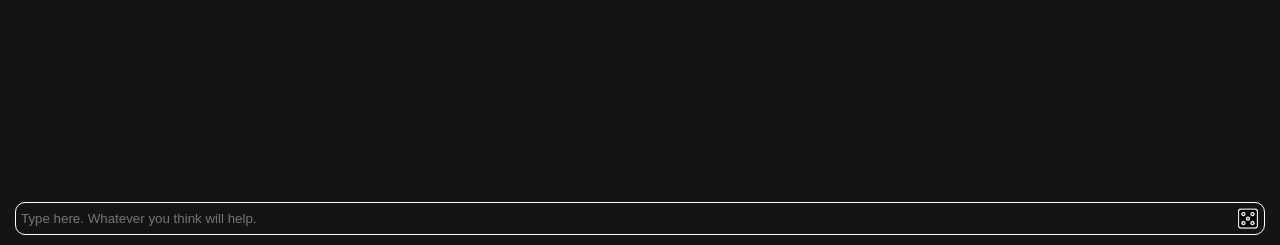
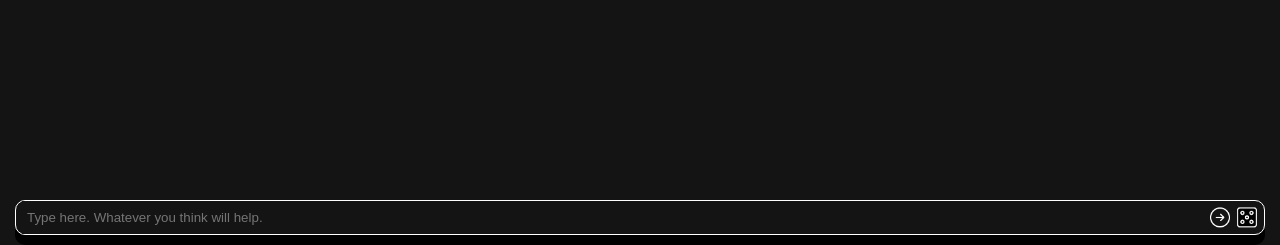
Before and after one commit to Ravdar/movie-recommender, a Django app: template mainapp/templates/mainapp/refactored.html in a window 1280 px wide. Shown: the part 555-800 px from the top of the page. Run offline with Django 4.2, Linux system fonts and the light colour scheme; the template is opened without the code that fills it: values that come from a table or form of the project are taken from there, others are empty; parts of the project's set-up code (start-up, migrations or seed data) failed here and were passed over; some libraries are stand-ins or nearby versions.

Commit message:
inputbox fixed

```diff
--- a/mainapp/static/main_view.js
+++ b/mainapp/static/main_view.js
@@ -1,6 +1,7 @@
 
-var mainContent = document.querySelector('main')
-var loadingScreen = document.querySelector('.loading-screen')
+var mainContent = document.querySelector('main');
+var loadingScreen = document.querySelector('.loading-screen');
+var promptInputbox = document.getElementById('prompt-form');
 var staticBaseUrl = "{% static '' %}";
 
 function justifyHeight(className) {
@@ -98,11 +99,14 @@ function pickRandomMovies() {
 
 
     mainContent.style.display = 'none'
+    promptInputbox.style.display = 'none'
     loadingScreen.style.display = 'flex'
+
 }
 
 function displayLoadingScreen() {
     mainContent.style.display = 'none'
+    promptInputbox.style.display = 'none'
     loadingScreen.style.display = 'flex'
 
 }
@@ -126,16 +130,16 @@ function toggleImageF(platform, img_off, img_on) {
     imageElement.setAttribute('clicked', String(currentImageIndex));
 }
 
-function showTooltip(tooltip) {
+function showTooltip(tooltip, translateX) {
     var tooltip = document.getElementById(tooltip);
-    tooltip.style.transform = "translateY(-160%) translateX(-43%) scale(1)";
+    tooltip.style.transform = "translateY(-195%) translateX(" + translateX + ") scale(1)";
 
 }
 
-function hideTooltip(tooltip) {
+function hideTooltip(tooltip, translateX) {
     var tooltip = document.getElementById(tooltip);
 
-    tooltip.style.transform = "translateY(-160%) translateX(-43%) scale(0)";
+    tooltip.style.transform = "translateY(-195%) translateX(" + translateX + ") scale(0)";
 }
 
 const promptIdea = document.querySelector(".prompt-examples");
--- a/mainapp/static/styles_refactored.css
+++ b/mainapp/static/styles_refactored.css
@@ -160,7 +160,12 @@ main {
 form {
     display: flex;
     width: calc(100% - 30px);
-    padding-bottom: 10px;
+    /* fill the bottom of the page with black */
+    box-shadow: 0 10px 0 0 black;
+    margin-bottom: 10px;
+    border-radius: 10px;
+    padding-left: 6px;
+    border: 0.25px solid white;
     position: fixed;
     bottom: 0;
     z-index: 1;
@@ -169,15 +174,19 @@ form {
 
 form div {
     position: absolute;
-    right: 7px;
     top: 50%;
-    transform: translateY(-60%);
+    transform: translateY(-40%);
 
 }
 
 form button {
     border: 0px;
     background-color: transparent;
+    transition: 0.3s ease-in-out;
+}
+
+form button:hover {
+    transform: scale(1.1);
 }
 
 .center {
@@ -198,19 +207,43 @@ form button {
 
 .prompt-inputbox {
     text-align: left;
-    border-radius: 10px;
     padding: 5px;
-    border: 0.25px solid white;
     background-color: var(--BLACK);
     color: white;
-    width: 100%;
+    width: calc(100% - 60px);
     height: 2.5em;
     position: relative;
+    border: none;
 }
 
-.random-tooltip {
+.prompt-inputbox:focus {
+    border: none;
+    outline: none;
+}
+
+.tooltip {
     position: absolute;
     transform: scale(0);
+    width: max-content;
+    font-size: 12px;
+    color: white;
+    padding: 5px 5px;
+    border: 1px solid white;
+    border-radius: 5px;
+    background-color: black;
+    transition: 0.3s transform ease;
+    transform-origin: bottom center;
+    transition-delay: 0.3s
+}
+
+.tooltip::after {
+    position: absolute;
+    content: '';
+    border: 10px solid transparent;
+    border-top-color: white;
+    bottom: -80%;
+    left: 50%;
+    transform: translateX(-50%);
 }
 
 /* Loading screen elements */
@@ -268,6 +301,7 @@ form button {
     width: calc(100% - 30px);
     margin-bottom: 60px;
     opacity: 0%;
+    transform-origin: top;
     animation: opacity0To100 1s ease-in-out 1 forwards;
 }
 
@@ -377,6 +411,15 @@ form button {
     width: 200px;
 }
 
+/* form styles */
+.random-button-container {
+    right: 7px;
+}
+
+.submit-button-container {
+    right: 34px;
+}
+
 /* WIDE SCREENS */
 
 @media screen and (min-width:1450px) {
--- a/mainapp/templates/mainapp/refactored.html
+++ b/mainapp/templates/mainapp/refactored.html
@@ -89,18 +89,24 @@
         <div class="blue-dot"></div>
     </div>
 
-
     <form id="prompt-form" enctype="multipart/form-data" method="post" onsubmit="displayLoadingScreen()">
         {% csrf_token %}
         <!--{{prompt_form.media}}?-->
         {{prompt_form.text|add_class:"prompt-inputbox"|attr:"placeholder:Type here. Whatever you think will help."}}
+        <div class="submit-button-container">
+            <div id="submit-tooltip" class="tooltip">Submit</div>
+            <button class="submit-button" clicked="0" onmouseover="showTooltip('submit-tooltip','-30%')"
+                onmouseout="hideTooltip('submit-tooltip','-30%')" type="submit"><img
+                    src="{% static 'submit_button.png' %}" alt="Submit" wdith="20" height="20"></button>
+        </div>
         <div class="random-button-container">
-            <div id="random-tooltip" class="random-tooltip">Draw random movies</div>
-            <button class="random-button" clicked="0" onmouseover="showTooltip('random-tooltip')"
-                onmouseout="hideTooltip('random-tooltip')" onclick="pickRandomMovies()"><img
-                    src="{% static 'random_button.png' %}" alt="Random button" wdith="20" height="20"></button>
+            <div id="random-tooltip" class="tooltip">Draw random movies</div>
+            <button class="random-button" clicked="0" onmouseover="showTooltip('random-tooltip','-42%')"
+                onmouseout="hideTooltip('random-tooltip','-42%')" onclick="pickRandomMovies()"><img
+                    src="{% static 'random_button.png' %}" alt="Random movies" wdith="20" height="20"></button>
         </div>
     </form>
+    <div class="form-container"></div>
 
 
 </body>
```
Also changed, not shown: mainapp/static/submit_button.png (added).
